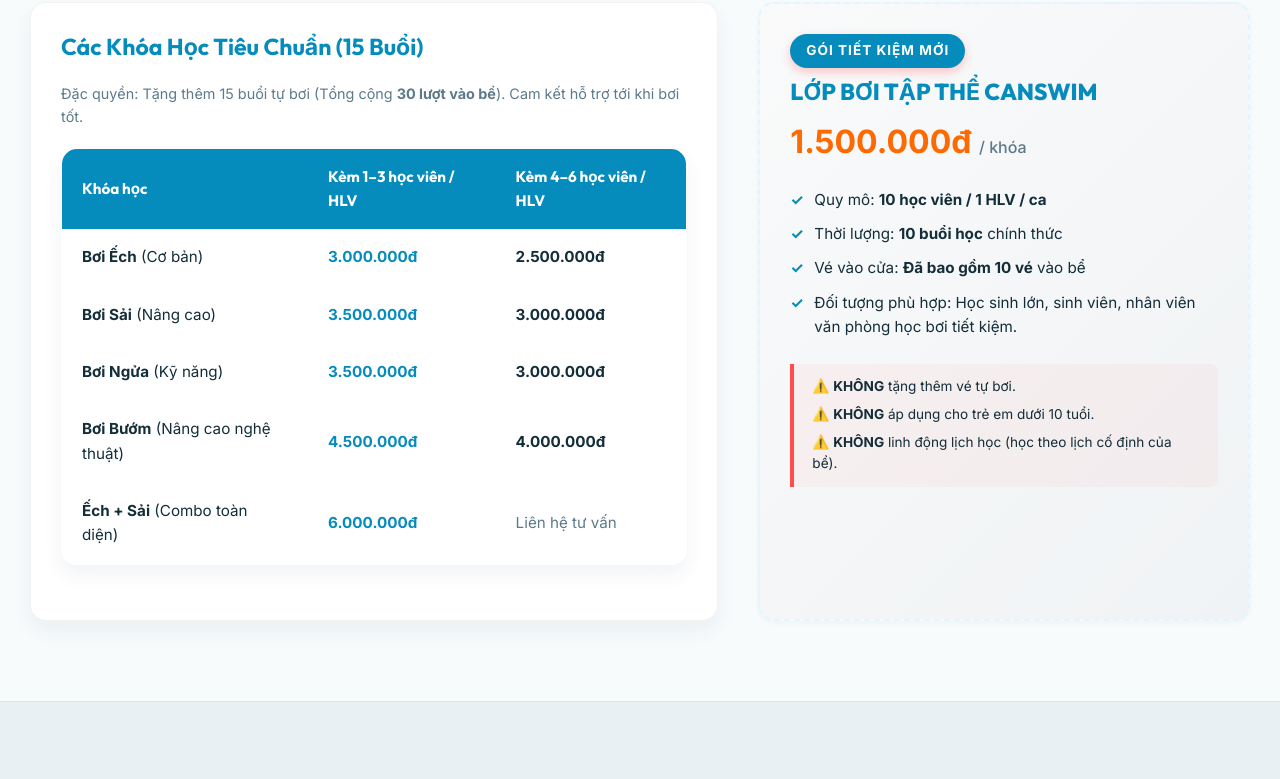
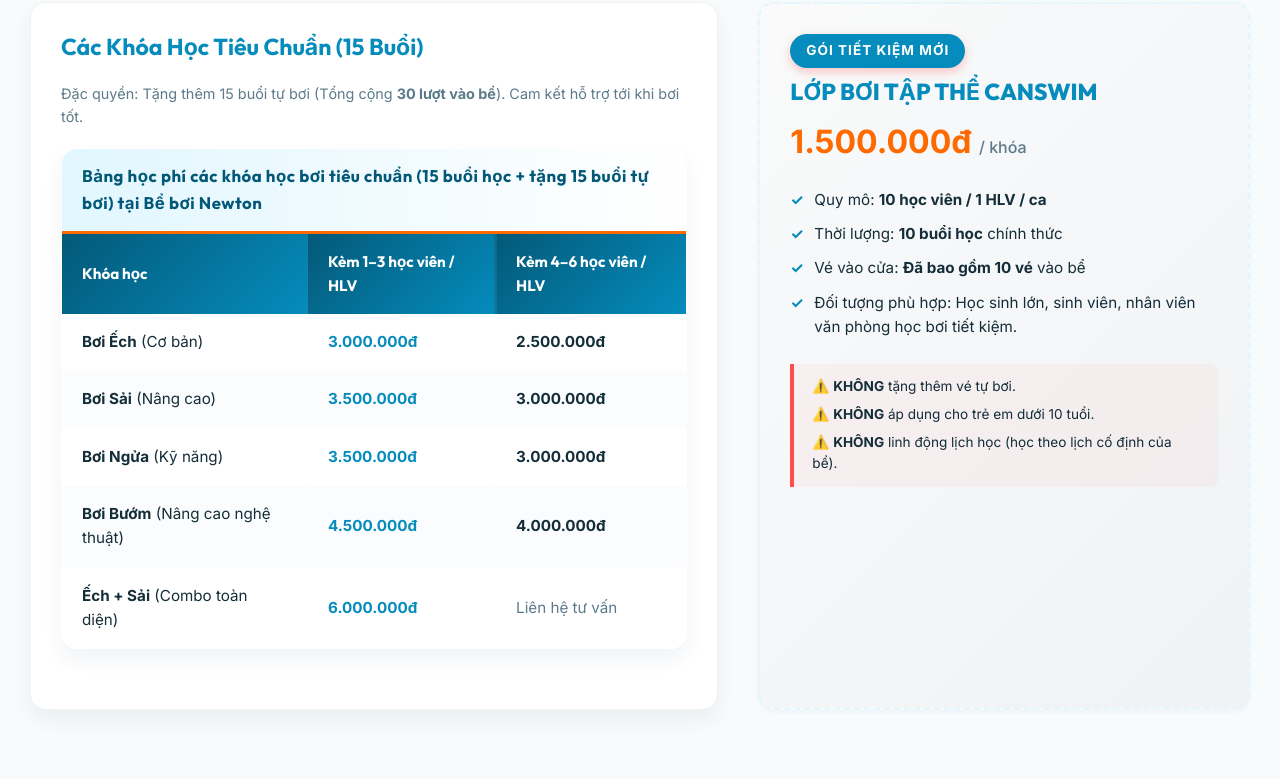
Before and after one commit to huymanhmmo/newtondayboivip, an Astro site: page /be-boi-newton-hoang-quoc-viet in a window 1280 px wide. Shown: the part 1913-2692 px from the top of the page. Built offline with nearby package versions, Linux system fonts and the light colour scheme; Astro itself is replaced by a stand-in of ours.

Commit message:
style: optimize table borders, zebra stripes and captions for premium glass look

```diff
--- a/src/pages/be-boi-newton-hoang-quoc-viet.astro
+++ b/src/pages/be-boi-newton-hoang-quoc-viet.astro
@@ -92,6 +92,7 @@ import MapEmbed from '../components/MapEmbed.astro';
           </p>
           <div class="canswim-table-wrapper">
             <table class="canswim-table" style="margin-bottom: 0;">
+              <caption>Bảng học phí các khóa học bơi tiêu chuẩn (15 buổi học + tặng 15 buổi tự bơi) tại Bể bơi Newton</caption>
               <thead>
                 <tr>
                   <th>Khóa học</th>
@@ -173,6 +174,7 @@ import MapEmbed from '../components/MapEmbed.astro';
           </p>
           <div class="canswim-table-wrapper">
             <table class="canswim-table" style="margin-bottom: 0;">
+              <caption>Bảng giá vé lẻ và thẻ bơi tự do theo lượt tại Bể bơi Newton Cầu Giấy</caption>
               <thead>
                 <tr>
                   <th>Loại Vé / Thẻ</th>
@@ -296,6 +298,7 @@ import MapEmbed from '../components/MapEmbed.astro';
 
         <div class="canswim-table-wrapper">
           <table class="canswim-table">
+            <caption>Bảng khung giờ hoạt động của Bể bơi Newton Cầu Giấy dành cho các lớp học bơi và khách ngoài</caption>
             <thead>
               <tr>
                 <th>Ngày trong tuần</th>
--- a/src/pages/lich-hoc-hoc-phi-day-boi-newton.astro
+++ b/src/pages/lich-hoc-hoc-phi-day-boi-newton.astro
@@ -34,6 +34,7 @@ const sortedCourses = courses.sort((a, b) => a.data.order - b.data.order);
 
       <div class="canswim-table-wrapper">
         <table class="canswim-table">
+          <caption>Bảng học phí chi tiết các khóa học bơi CanSwim theo nhóm sĩ số học viên tại Bể bơi Newton</caption>
           <thead>
             <tr>
               <th>Khóa học bơi</th>
--- a/src/pages/lop-boi-tap-the-be-boi-newton.astro
+++ b/src/pages/lop-boi-tap-the-be-boi-newton.astro
@@ -113,6 +113,7 @@ import FormRegister from '../components/FormRegister.astro';
 
       <div class="canswim-table-wrapper">
         <table class="canswim-table">
+          <caption>Bảng so sánh chi tiết các chỉ số hoạt động giữa Lớp bơi tập thể CanSwim và Lớp bơi kèm riêng nhóm nhỏ</caption>
           <thead>
             <tr>
               <th>Tiêu chí so sánh</th>
--- a/src/styles/global.css
+++ b/src/styles/global.css
@@ -630,43 +630,92 @@ input, button, select, textarea {
 /* 5. Unified Tables Style (Premium Glass Look) */
 .canswim-table-wrapper {
   border-radius: 16px;
-  overflow: hidden;
+  overflow-x: auto; /* Enable responsive horizontal scroll on mobile */
   border: 1px solid var(--glass-border);
   box-shadow: var(--shadow-md);
-  margin-bottom: 25px;
+  margin-bottom: 30px;
   background: var(--glass-bg);
+  -webkit-overflow-scrolling: touch;
 }
 
-.canswim-table {
+.canswim-table,
+.canswim-table-wrapper table,
+.markdown-body table {
   width: 100%;
   border-collapse: collapse;
   text-align: left;
+  font-size: 0.95rem;
 }
 
-.canswim-table th {
-  background-color: var(--color-primary);
+/* Premium Table Caption */
+.canswim-table-wrapper table caption,
+.markdown-body table caption,
+table.canswim-table caption {
+  caption-side: top;
+  font-family: var(--font-heading);
+  font-weight: 700;
+  color: var(--color-primary-dark);
+  font-size: 1.05rem;
+  padding: 14px 20px;
+  text-align: left;
+  background: linear-gradient(90deg, var(--color-primary-glare) 0%, rgba(255, 255, 255, 0.5) 100%);
+  border-bottom: 3px solid var(--color-secondary);
+  letter-spacing: 0.5px;
+}
+
+.canswim-table th,
+.canswim-table-wrapper table th,
+.markdown-body table th {
+  background: linear-gradient(135deg, var(--color-primary-dark) 0%, var(--color-primary) 100%);
   color: var(--color-white);
   font-family: var(--font-heading);
   font-weight: 700;
   padding: 16px 20px;
   font-size: 0.95rem;
-  border: none;
+  border-right: 1px solid rgba(255, 255, 255, 0.1);
 }
 
-.canswim-table td {
+.canswim-table th:last-child,
+.canswim-table-wrapper table th:last-child,
+.markdown-body table th:last-child {
+  border-right: none;
+}
+
+.canswim-table td,
+.canswim-table-wrapper table td,
+.markdown-body table td {
   padding: 16px 20px;
   border-bottom: 1px solid var(--glass-border);
+  border-right: 1px solid var(--glass-border);
   font-size: 0.95rem;
   color: var(--color-text);
-  background-color: rgba(255, 255, 255, 0.3);
+  background-color: rgba(255, 255, 255, 0.35);
+  line-height: 1.6;
 }
 
-.canswim-table tr:last-child td {
+.canswim-table td:last-child,
+.canswim-table-wrapper table td:last-child,
+.markdown-body table td:last-child {
+  border-right: none;
+}
+
+/* Zebra Striping for Easy Reading */
+.canswim-table tr:nth-child(even) td,
+.canswim-table-wrapper table tr:nth-child(even) td,
+.markdown-body table tr:nth-child(even) td {
+  background-color: rgba(0, 102, 170, 0.02);
+}
+
+.canswim-table tr:last-child td,
+.canswim-table-wrapper table tr:last-child td,
+.markdown-body table tr:last-child td {
   border-bottom: none;
 }
 
-.canswim-table tr:hover td {
-  background-color: var(--color-primary-glare);
+.canswim-table tr:hover td,
+.canswim-table-wrapper table tr:hover td,
+.markdown-body table tr:hover td {
+  background-color: var(--color-primary-glare) !important;
 }
 
 @media (max-width: 768px) {
```
Also changed, not shown: src/content/blog/so-sanh-hoc-boi-newton-va-be-boi-lan-can-cau-giay.md (+1 -0 lines).
